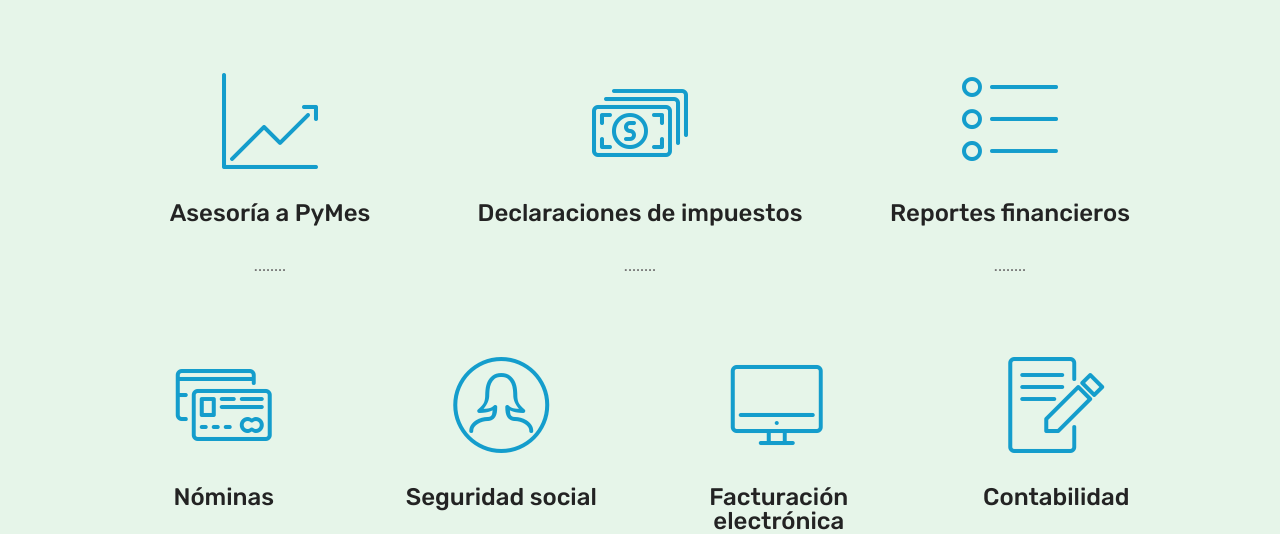
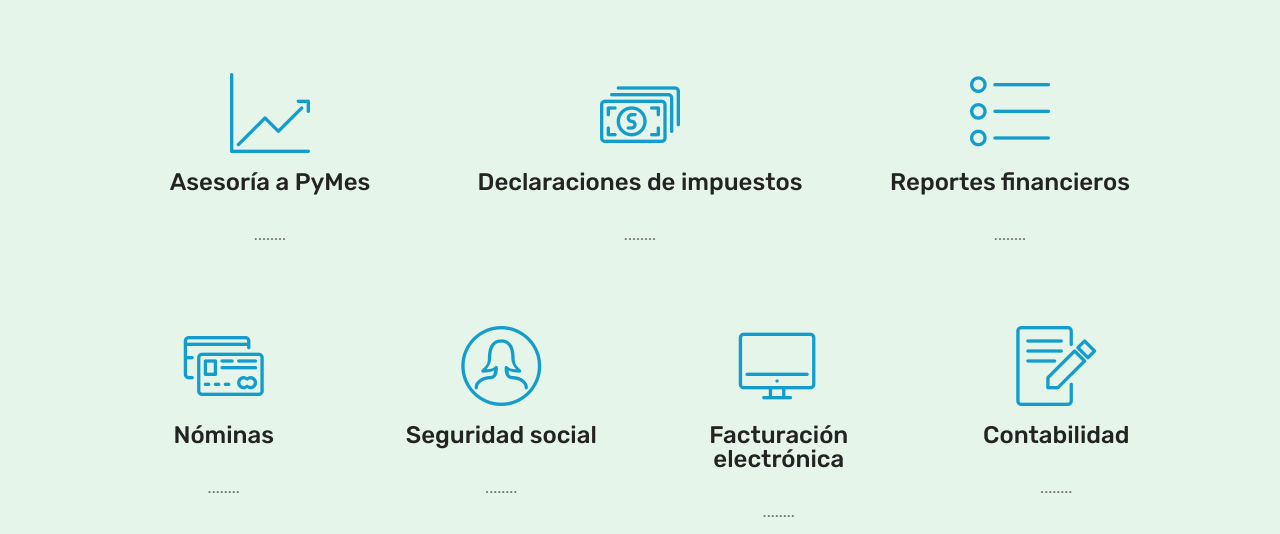
Before and after one commit to samdsmx/contahoy, a plain HTML site: page servicios.html in a window 1280 px wide. Shown: the part 265-799 px from the top of the page. Drawn offline with Linux system fonts and the light colour scheme; files whose address does not match are found by name.

Commit message:
correciones

```diff
--- a/servicios.html
+++ b/servicios.html
@@ -6,7 +6,7 @@
   <meta http-equiv="X-UA-Compatible" content="IE=edge">
   <meta name="generator" content="Mobirise v4.2.3, mobirise.com">
   <meta name="viewport" content="width=device-width, initial-scale=1">
-  <link rel="shortcut icon" href="assets/images/logomakr-3tq5kv-393x141.png" type="image/x-icon">
+  <link rel="shortcut icon" href="assets/images/favicon.png" type="image/x-icon">
   <meta name="description" content="Nuestros servicios">
   <title>Servicios</title>
   <link rel="stylesheet" href="assets/web/assets/mobirise-icons/mobirise-icons.css">
@@ -88,8 +88,8 @@
         <div class="media-container-row">
 
             <div class="card p-3 col-12 col-md-6 col-lg-4">
-                <div class="card-img pb-3">
-                    <span class="mbr-iconfont mbri-growing-chart" media-simple="true"></span>
+                <div class="card-img">
+                    <span style="font-size: 80px" class="mbr-iconfont mbri-growing-chart" media-simple="true"></span>
                 </div>
                 <div class="card-box">
                     <h4 class="card-title py-3 mbr-fonts-style display-5">Asesoría a PyMes</h4>
@@ -99,8 +99,8 @@
             </div>
 
             <div class="card p-3 col-12 col-md-6 col-lg-4">
-                <div class="card-img pb-3">
-                    <span class="mbr-iconfont mbri-cash" media-simple="true"></span>
+                <div class="card-img">
+                    <span style="font-size: 80px" class="mbr-iconfont mbri-cash" media-simple="true"></span>
                 </div>
                 <div class="card-box">
                     <h4 class="card-title py-3 mbr-fonts-style display-5">Declaraciones de impuestos</h4>
@@ -109,8 +109,8 @@
             </div>
 
             <div class="card p-3 col-12 col-md-6 col-lg-4">
-                <div class="card-img pb-3">
-                    <span class="mbr-iconfont mbri-bulleted-list" media-simple="true"></span>
+                <div class="card-img">
+                    <span style="font-size: 80px" class="mbr-iconfont mbri-bulleted-list" media-simple="true"></span>
                 </div>
                 <div class="card-box">
                     <h4 class="card-title py-3 mbr-fonts-style display-5">Reportes financieros</h4>
@@ -137,8 +137,8 @@
         <div class="media-container-row">
 
             <div class="card p-3 col-12 col-md-6 col-lg-3">
-                <div class="card-img pb-3">
-                    <span class="mbr-iconfont mbri-credit-card" media-simple="true"></span>
+                <div class="card-img">
+                    <span style="font-size: 80px" class="mbr-iconfont mbri-credit-card" media-simple="true"></span>
                 </div>
                 <div class="card-box">
                     <h4 class="card-title py-3 mbr-fonts-style display-5">Nóminas</h4>
@@ -149,8 +149,8 @@
             </div>
 
             <div class="card p-3 col-12 col-md-6 col-lg-3">
-                <div class="card-img pb-3">
-                    <span class="mbr-iconfont mbri-user2" media-simple="true"></span>
+                <div class="card-img">
+                    <span style="font-size: 80px" class="mbr-iconfont mbri-user2" media-simple="true"></span>
                 </div>
                 <div class="card-box">
                     <h4 class="card-title py-3 mbr-fonts-style display-5">Seguridad social</h4>
@@ -161,8 +161,8 @@
             </div>
 
             <div class="card p-3 col-12 col-md-6 col-lg-3">
-                <div class="card-img pb-3">
-                    <span class="mbr-iconfont mbri-desktop" media-simple="true"></span>
+                <div class="card-img">
+                    <span style="font-size: 80px" class="mbr-iconfont mbri-desktop" media-simple="true"></span>
                 </div>
                 <div class="card-box">
                     <h4 class="card-title py-3 mbr-fonts-style display-5">Facturación electrónica</h4>
@@ -173,8 +173,8 @@
             </div>
 
             <div class="card p-3 col-12 col-md-6 col-lg-3">
-                <div class="card-img pb-3">
-                    <span class="mbr-iconfont mbri-edit" media-simple="true"></span>
+                <div class="card-img">
+                    <span style="font-size: 80px" class="mbr-iconfont mbri-edit" media-simple="true"></span>
                 </div>
                 <div class="card-box">
                     <h4 class="card-title py-3 mbr-fonts-style display-5">
```
Also changed, not shown: about.html (+6 -6 lines), index.html (+4 -6 lines).
